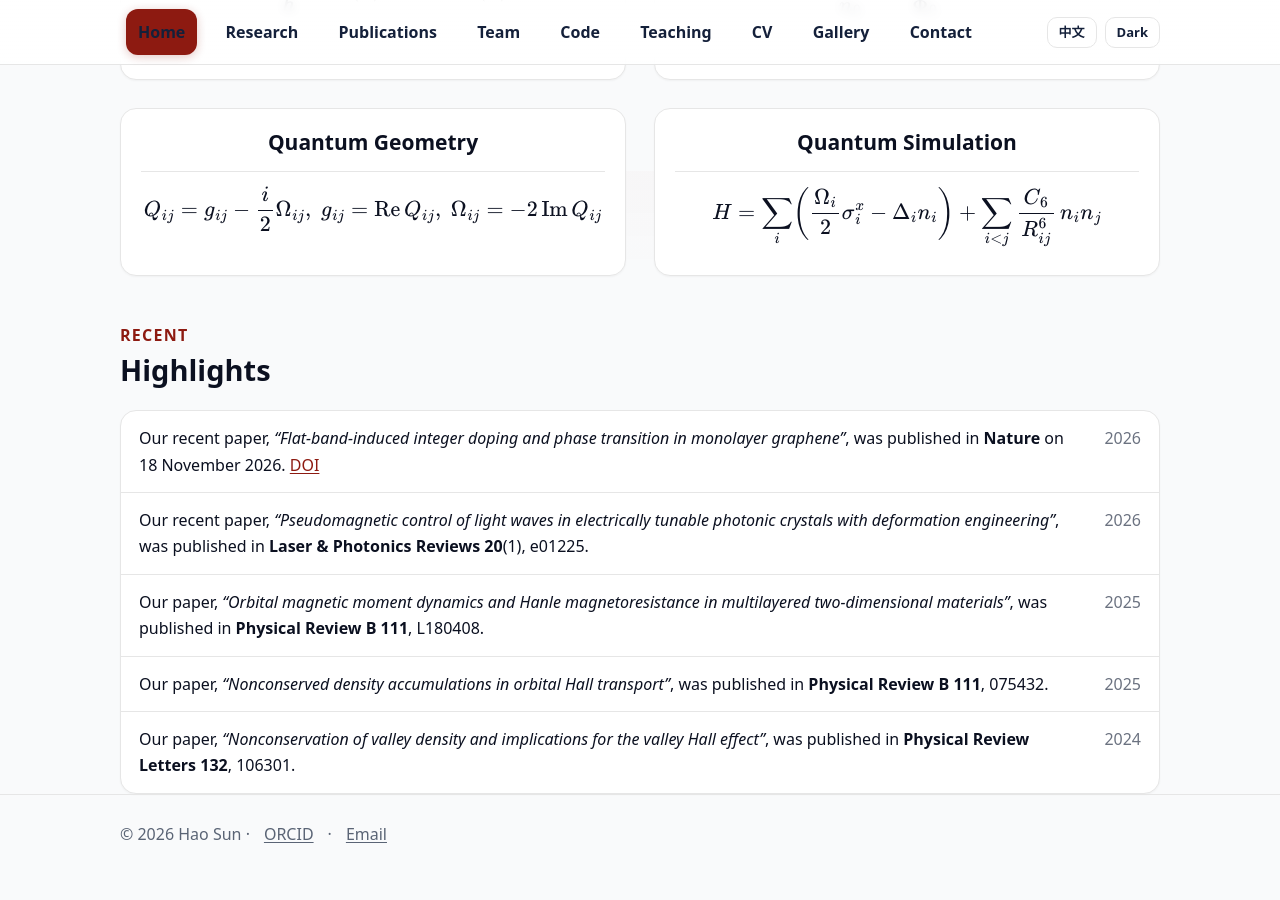
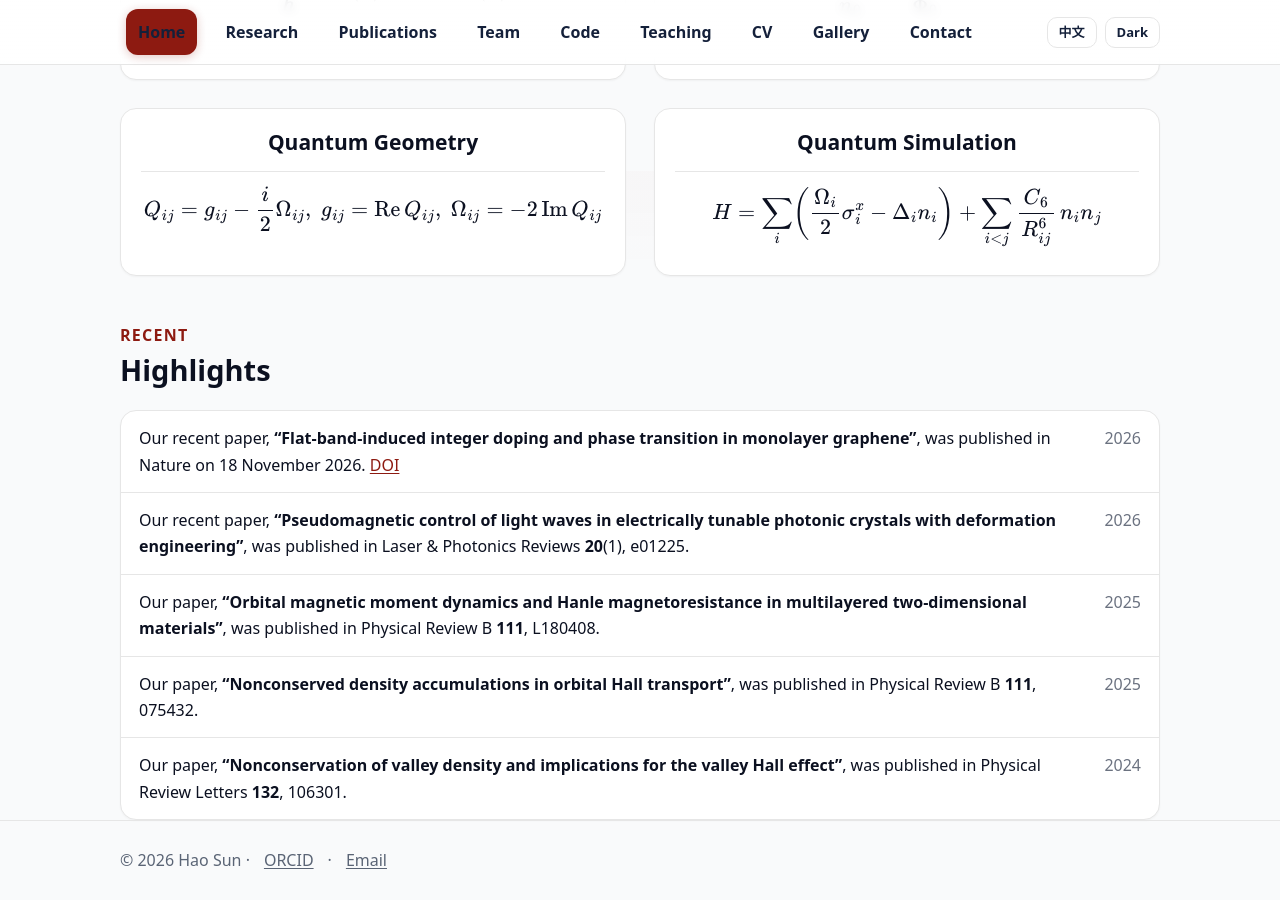
Before and after one commit to sunohao/sunohao.github.io, a Jekyll site: the page built from index.md, in a window 1280 px wide and 900 px high, scrolled down 729 px. Built offline with Jekyll 4.4.1, drawn with Linux system fonts in a browser that asks for light colours; before the commit the page ends 1602 px from its top, so only the background shows below that.

Commit message:
Style homepage highlight titles and journals

```diff
--- a/index.md
+++ b/index.md
@@ -63,11 +63,11 @@ title: Home
   </div>
   <div class="card">
     <ul class="news">
-      <li><span>Our recent paper, <em>“Flat-band-induced integer doping and phase transition in monolayer graphene”</em>, was published in <strong>Nature</strong> on 18 November 2026. <a href="https://doi.org/10.1038/s41586-026-11254-4" target="_blank" rel="noreferrer">DOI</a></span><time>2026</time></li>
-      <li><span>Our recent paper, <em>“Pseudomagnetic control of light waves in electrically tunable photonic crystals with deformation engineering”</em>, was published in <strong>Laser &amp; Photonics Reviews</strong> <strong>20</strong>(1), e01225.</span><time>2026</time></li>
-      <li><span>Our paper, <em>“Orbital magnetic moment dynamics and Hanle magnetoresistance in multilayered two-dimensional materials”</em>, was published in <strong>Physical Review B</strong> <strong>111</strong>, L180408.</span><time>2025</time></li>
-      <li><span>Our paper, <em>“Nonconserved density accumulations in orbital Hall transport”</em>, was published in <strong>Physical Review B</strong> <strong>111</strong>, 075432.</span><time>2025</time></li>
-      <li><span>Our paper, <em>“Nonconservation of valley density and implications for the valley Hall effect”</em>, was published in <strong>Physical Review Letters</strong> <strong>132</strong>, 106301.</span><time>2024</time></li>
+      <li><span>Our recent paper, <strong class="highlight-title">“Flat-band-induced integer doping and phase transition in monolayer graphene”</strong>, was published in <span class="highlight-journal">Nature</span> on 18 November 2026. <a href="https://doi.org/10.1038/s41586-026-11254-4" target="_blank" rel="noreferrer">DOI</a></span><time>2026</time></li>
+      <li><span>Our recent paper, <strong class="highlight-title">“Pseudomagnetic control of light waves in electrically tunable photonic crystals with deformation engineering”</strong>, was published in <span class="highlight-journal">Laser &amp; Photonics Reviews</span> <strong>20</strong>(1), e01225.</span><time>2026</time></li>
+      <li><span>Our paper, <strong class="highlight-title">“Orbital magnetic moment dynamics and Hanle magnetoresistance in multilayered two-dimensional materials”</strong>, was published in <span class="highlight-journal">Physical Review B</span> <strong>111</strong>, L180408.</span><time>2025</time></li>
+      <li><span>Our paper, <strong class="highlight-title">“Nonconserved density accumulations in orbital Hall transport”</strong>, was published in <span class="highlight-journal">Physical Review B</span> <strong>111</strong>, 075432.</span><time>2025</time></li>
+      <li><span>Our paper, <strong class="highlight-title">“Nonconservation of valley density and implications for the valley Hall effect”</strong>, was published in <span class="highlight-journal">Physical Review Letters</span> <strong>132</strong>, 106301.</span><time>2024</time></li>
     </ul>
   </div>
 </section>
```
